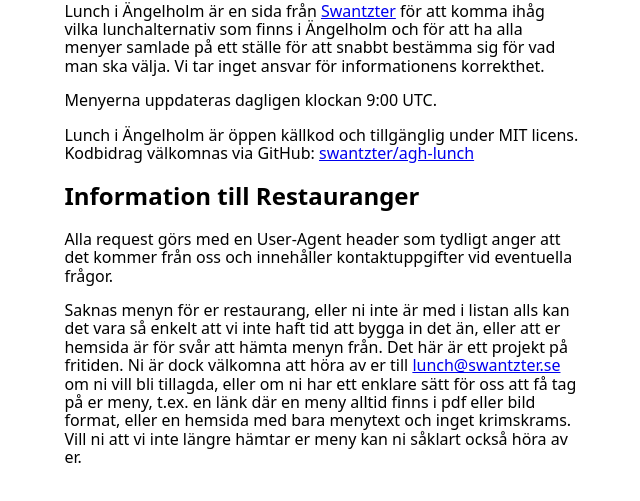
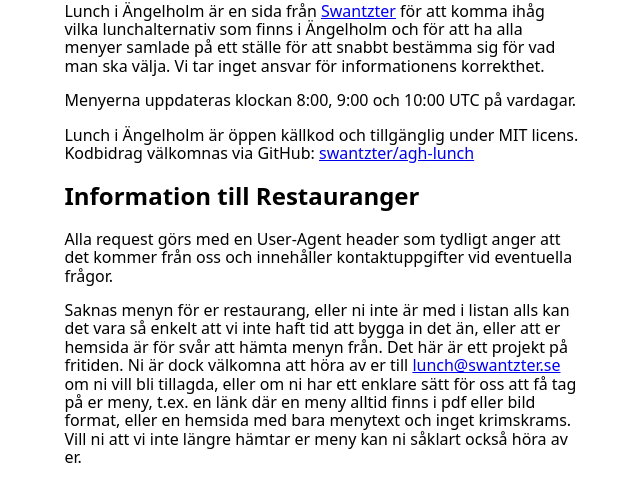
Before and after one commit to swantzter/agh-lunch, a website: page _site/om.html in a window 1280 px wide. Shown: the part 299-800 px from the top of the page, without its empty margins (317-957 px from the left). Drawn offline with Linux system fonts and the light colour scheme.

Commit message:
new update schedule

```diff
--- a/_site/om.html
+++ b/_site/om.html
@@ -57,7 +57,7 @@
     </p>
 
     <p>
-      Menyerna uppdateras dagligen klockan 9:00 UTC.
+      Menyerna uppdateras klockan 8:00, 9:00 och 10:00 UTC på vardagar.
     </p>
 
     <p>
```
Also changed, not shown: .github/workflows/site.yml.
